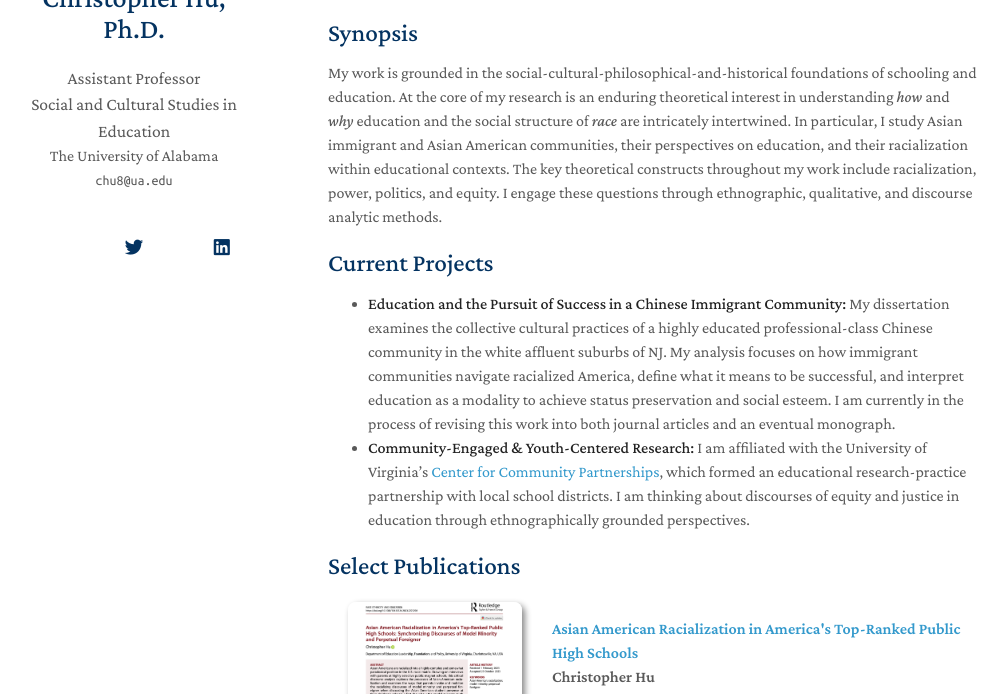
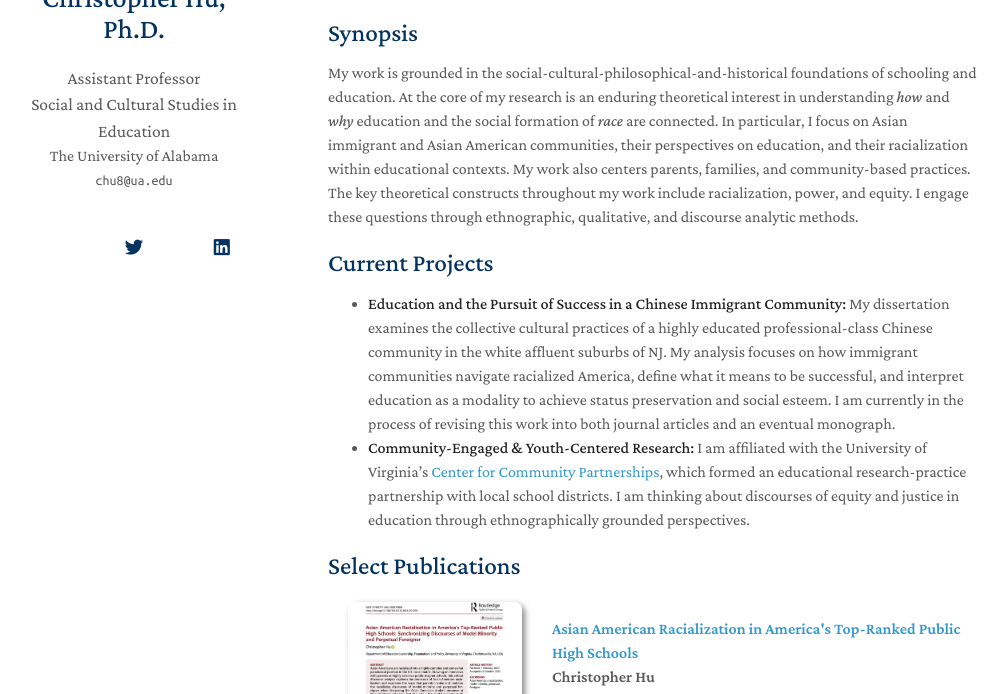
Before and after one commit to MrChristopherHu/profile, a Jekyll site: the page built from index.md, in a window 1280 px wide and 900 px high, cut to the strip 206-900 px from the top of the window. Shown: the whole strip, without its empty margins (142-1149 px from the left). Built offline with Jekyll 4.4.1, drawn with Linux system fonts in a browser that asks for light colours; nearby versions of some CDN libraries; a style sheet for code colours, icons or effects is not loaded; our own code applies the rules of GitHub Pages for plain Markdown files.

Commit message:
Update index.md

```diff
--- a/index.md
+++ b/index.md
@@ -13,11 +13,10 @@ Questions? Want to connect? Email me at <b>[chu8@ua.edu](mailto:chu8@ua.edu)</b>
 
 My work is grounded in the social-cultural-philosophical-and-historical
 foundations of schooling and education. At the core of my research is an enduring
-theoretical interest in understanding <i>how</i> and <i>why</i> education and the social structure of <i>race</i> are intricately
-intertwined. In particular, I study Asian immigrant and Asian American communities, their perspectives on education, and
-their racialization within educational contexts. The key theoretical constructs throughout my work include racialization,
-power, politics, and equity. I engage these questions through ethnographic, qualitative, and discourse analytic methods.
-
+theoretical interest in understanding <i>how</i> and <i>why</i> education and the social formation of <i>race</i> are connected.
+In particular, I focus on Asian immigrant and Asian American communities, their perspectives on education, and
+their racialization within educational contexts. My work also centers parents, families, and community-based practices.
+The key theoretical constructs throughout my work include racialization, power, and equity. I engage these questions through ethnographic, qualitative, and discourse analytic methods.
 
 ## Current Projects
 
```
